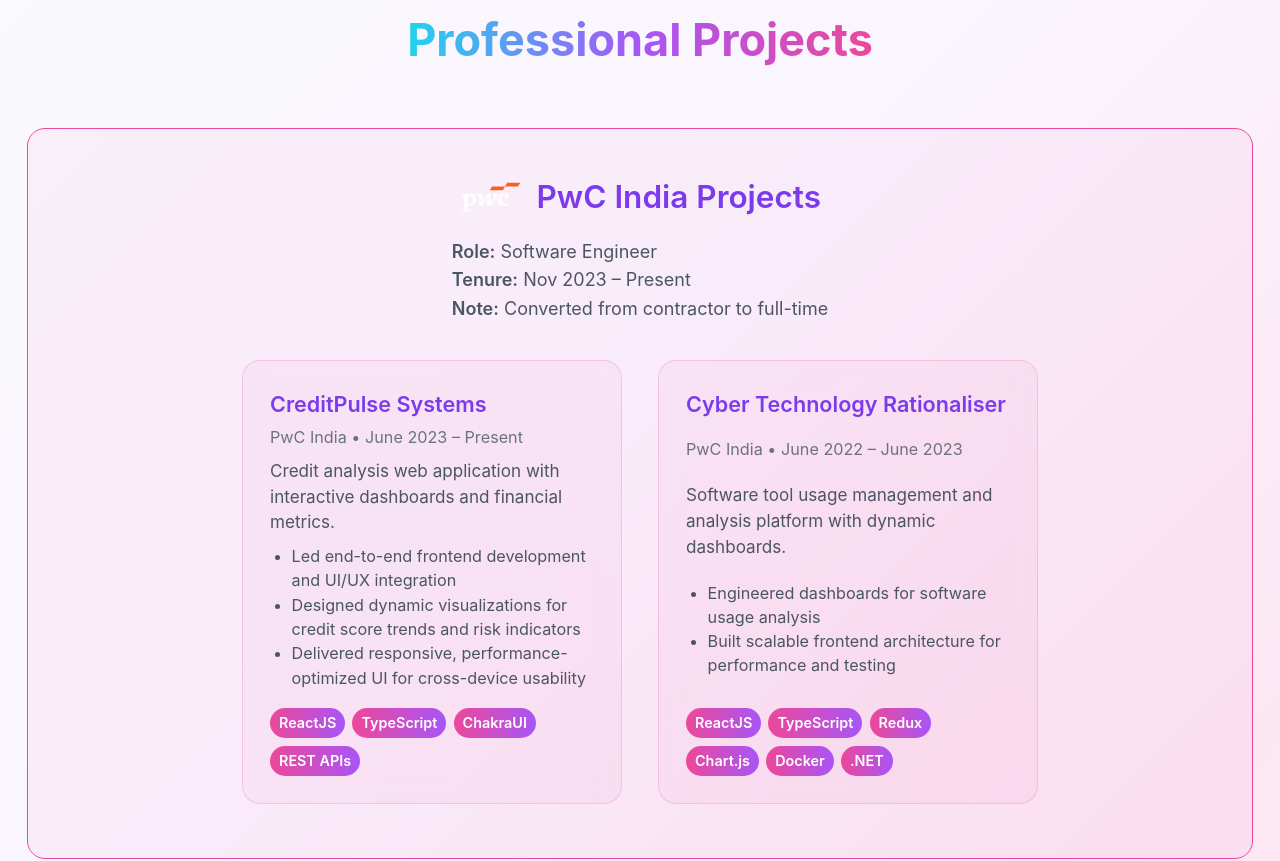
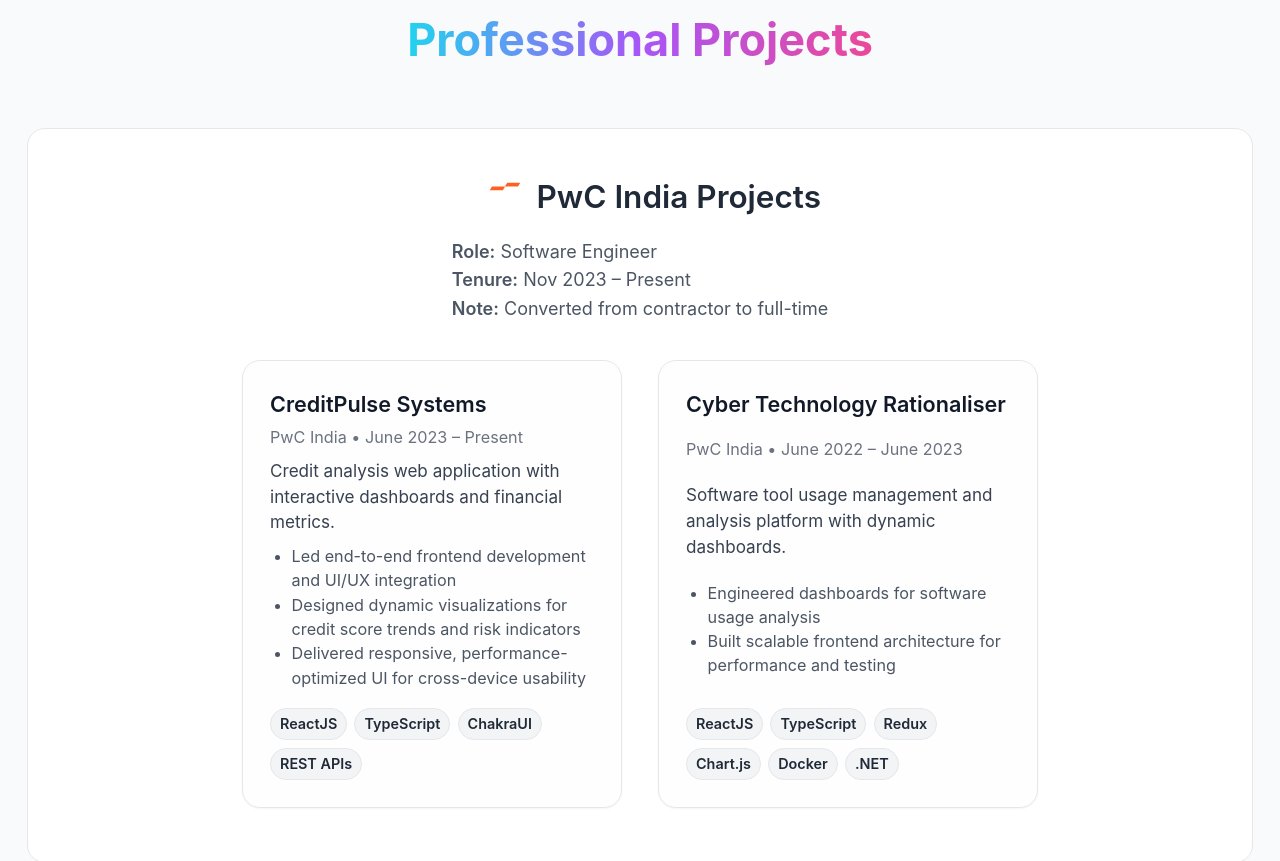
Before and after one commit to alammarghoob260/marghoobs_portfolio, a React (Vite) app: page / in a window 1280 px wide. Shown: the part 2920-3781 px from the top of the page. Built offline with nearby package versions, Linux system fonts and the light colour scheme.

Commit message:
Refactor ProjectSection styles for light mode; update background gradients, enhance group container and title styles, and improve overall readability.

```diff
--- a/src/components/ProjectSection/ProjectSection.dark.css
+++ b/src/components/ProjectSection/ProjectSection.dark.css
@@ -3,9 +3,9 @@
   color: #e5e7eb;
 }
 
-/* .projects-section-dark .projects-title {
+.projects-section-dark .projects-title {
   background: linear-gradient(to right, #22d3ee, #a855f7);
-} */
+}
 
 .projects-section-dark .projects-group {
   border: 1px solid rgba(255, 255, 255, 0.2);
--- a/src/components/ProjectSection/ProjectSection.light.css
+++ b/src/components/ProjectSection/ProjectSection.light.css
@@ -1,54 +1,61 @@
+/* 🔹 Light Mode — Section Background */
 .projects-section-light {
-  background: linear-gradient(
-    135deg,
-    #f9fafb,
-    #faf5ff,
-    #fce7f3,
-    #fce7f3
-  ); /* ✅ pink-violet gradient */
+  background-color: #f9fafb;
   color: #1f2937;
 }
 
-/* .projects-section-light .projects-title {
-  background: linear-gradient(to right, #ec4899, #a855f7);  ✅ pink-violet gradient
-} */
-
-.projects-section-light .projects-group {
-  border: 1px solid #ec4899; /* ✅ pink border */
-  background-color: rgba(236, 72, 153, 0.05); /* ✅ soft pink */
+/* 🔹 Light Mode — Group Container */
+.projects-group.light {
+  background-color: #ffffff;
+  border: 1px solid #e5e7eb;
 }
 
-.projects-section-light .group-title {
-  color: #7c3aed; /* ✅ violet title */
+/* 🔹 Light Mode — Group Title */
+.group-title.light {
+  color: #1f2937;
 }
 
-.projects-section-light .group-meta {
+/* 🔹 Light Mode — Group Meta */
+.group-meta.light {
   color: #4b5563;
 }
 
-.projects-section-light .project-card {
-  background-color: rgba(236, 72, 153, 0.05); /* ✅ soft pink */
-  border: 1px solid rgba(236, 72, 153, 0.2); /* ✅ pink tint border */
+/* 🔹 Light Mode — Project Card */
+.project-card.light {
+  background-color: #fefefe;
+  border: 1px solid #e5e7eb;
+  color: #1f2937;
+  box-shadow: 0 1px 2px rgba(0, 0, 0, 0.04);
 }
 
-.projects-section-light .project-name {
-  color: #7c3aed; /* ✅ violet name */
+/* 🔹 Light Mode — Project Name */
+.project-name {
+  color: #111827;
 }
 
-.projects-section-light .project-company {
+/* 🔹 Light Mode — Project Company */
+.project-company {
   color: #6b7280;
 }
 
-.projects-section-light .project-description,
-.projects-section-light .project-highlights {
+/* 🔹 Light Mode — Project Description */
+.project-description {
+  color: #374151;
+}
+
+/* 🔹 Light Mode — Highlights */
+.project-highlights {
   color: #4b5563;
 }
 
-.projects-section-light .tech-badge {
-  background: linear-gradient(
-    to right,
-    #ec4899,
-    #a855f7
-  ); /* ✅ pink-violet badge */
-  color: #ffffff;
+/* 🔹 Light Mode — Tech Badge */
+.tech-badge {
+  background-color: #f3f4f6;
+  color: #1f2937;
+  border: 1px solid #e5e7eb;
 }
+
+/* 🔹 Light Mode — Company Logo */
+.company-logo {
+  filter: none;
+}
```
